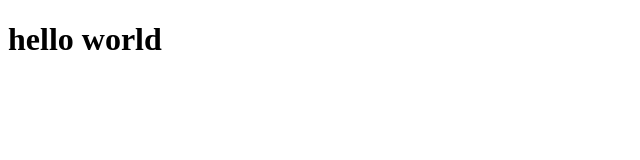
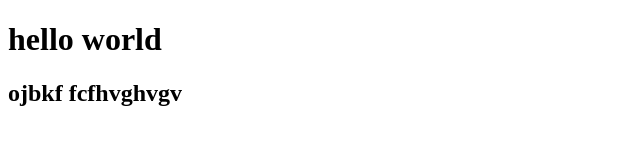
Before and after one commit to Alandkf/ant-test, a plain HTML site: page index.html in a window 1280 px wide. Shown: the whole page, without its empty margins (0-640 px from the left). Drawn offline with Linux system fonts and the light colour scheme.

Commit message:
I mesed UP

```diff
--- a/index.html
+++ b/index.html
@@ -7,5 +7,6 @@
   </head>
   <body>
     <h1>hello world</h1>
+    <h2>ojbkf  fcfhvghvgv</h2>
   </body>
 </html>
```
